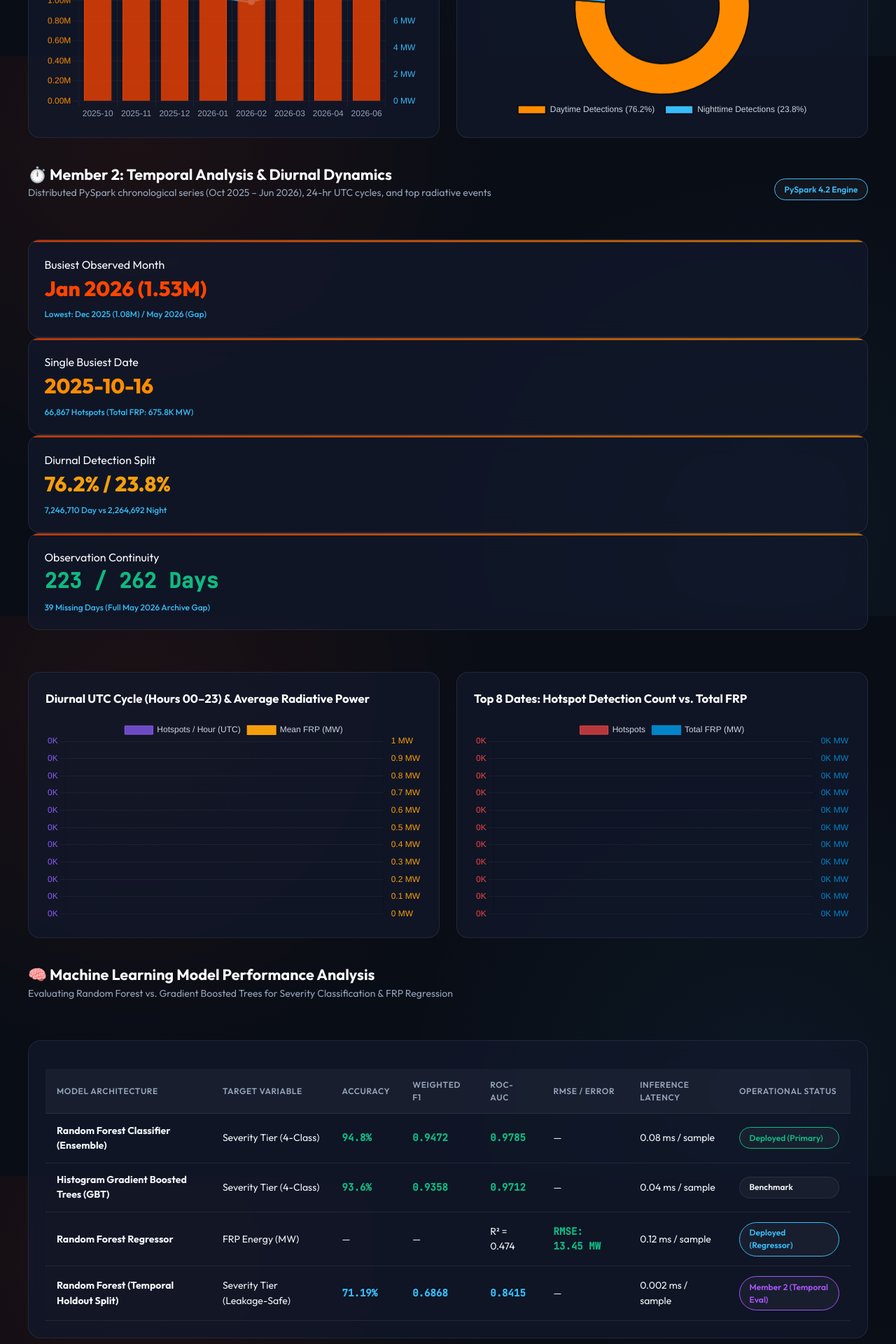
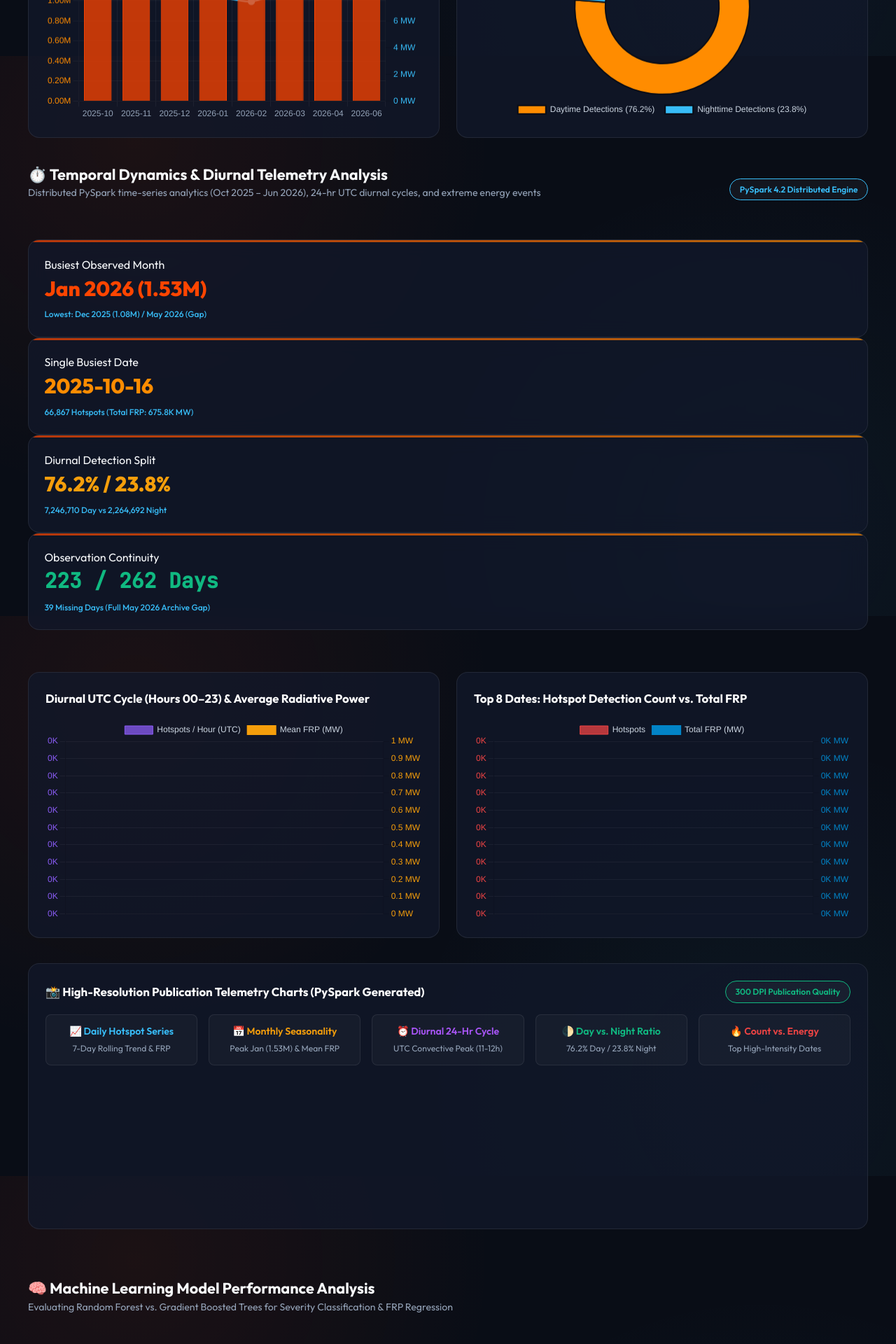
Before and after one commit to kanishka1259/FireWatch-BigData-Analytics, a Flask app: page / in a window 1280 px wide. Shown: the part 2320-4240 px from the top of the page at 70% size. Run offline with Flask 3, Linux system fonts and the light colour scheme; data that the repository does not hold is empty.

Commit message:
style(webapp): professionalize UI titles and add telemetry chart gallery

```diff
--- a/webapp/app.py
+++ b/webapp/app.py
@@ -157,7 +157,7 @@ def get_temporal():
 
     return jsonify({
         "status": "success",
-        "role": "Member 2 - Temporal Analysis",
+        "role": "Temporal Analysis & Diurnal Dynamics",
         "summary": summary,
         "monthly": monthly,
         "hourly": hourly,
--- a/webapp/templates/index.html
+++ b/webapp/templates/index.html
@@ -603,11 +603,11 @@
             </div>
         </div>
 
-        <!-- 5 Analytical Frame Questions & Decision Framework (15-Min Formulation) -->
+        <!-- Operational Intelligence & Decision Protocols -->
         <div class="section-header">
             <div>
-                <h2>📋 15-Minute Analytical Frame Questions & Decision Conclusions</h2>
-                <p>Addressing the 5 critical big data investigation problems formulated from the FIRMS dataset</p>
+                <h2>📋 Operational Intelligence Framework & Decision Protocols</h2>
+                <p>Core telemetry questions and rapid dispatch directives formulated from distributed satellite observation</p>
             </div>
         </div>
 
@@ -681,13 +681,13 @@
             </div>
         </div>
 
-        <!-- Member 2 Temporal Analysis Section -->
+        <!-- Temporal Dynamics & Chronological Telemetry Section -->
         <div class="section-header">
             <div>
-                <h2>⏱️ Member 2: Temporal Analysis & Diurnal Dynamics</h2>
-                <p>Distributed PySpark chronological series (Oct 2025 – Jun 2026), 24-hr UTC cycles, and top radiative events</p>
+                <h2>⏱️ Temporal Dynamics & Diurnal Telemetry Analysis</h2>
+                <p>Distributed PySpark time-series analytics (Oct 2025 – Jun 2026), 24-hr UTC diurnal cycles, and extreme energy events</p>
             </div>
-            <div class="pill-badge" style="color: #38bdf8; border-color: #38bdf8;">PySpark 4.2 Engine</div>
+            <div class="pill-badge" style="color: #38bdf8; border-color: #38bdf8;">PySpark 4.2 Distributed Engine</div>
         </div>
 
         <div class="stats-overview" style="margin-bottom: 1.5rem;">
@@ -725,6 +725,46 @@
                 <div class="chart-canvas-wrap">
                     <canvas id="chartTopDates"></canvas>
                 </div>
+            </div>
+        </div>
+
+        <!-- High-Resolution Telemetry Analytics Gallery -->
+        <div class="chart-box" style="margin-bottom: 2rem;">
+            <div style="display: flex; justify-content: space-between; align-items: center; margin-bottom: 1rem;">
+                <h3 style="margin: 0;">📸 High-Resolution Publication Telemetry Charts (PySpark Generated)</h3>
+                <span class="pill-badge" style="color: #10b981; border-color: #10b981;">300 DPI Publication Quality</span>
+            </div>
+            <div style="display: grid; grid-template-columns: repeat(auto-fit, minmax(200px, 1fr)); gap: 1rem;">
+                <a href="/api/charts/member2_daily_trend.png" target="_blank" style="text-decoration: none; color: inherit;">
+                    <div style="background: rgba(255,255,255,0.03); border: 1px solid var(--border-subtle); border-radius: 8px; padding: 0.85rem; text-align: center; cursor: pointer;">
+                        <div style="font-weight: 600; font-size: 0.88rem; color: #38bdf8; margin-bottom: 0.3rem;">📈 Daily Hotspot Series</div>
+                        <div style="font-size: 0.76rem; color: var(--text-muted);">7-Day Rolling Trend & FRP</div>
+                    </div>
+                </a>
+                <a href="/api/charts/member2_monthly_trend.png" target="_blank" style="text-decoration: none; color: inherit;">
+                    <div style="background: rgba(255,255,255,0.03); border: 1px solid var(--border-subtle); border-radius: 8px; padding: 0.85rem; text-align: center; cursor: pointer;">
+                        <div style="font-weight: 600; font-size: 0.88rem; color: #f59e0b; margin-bottom: 0.3rem;">📅 Monthly Seasonality</div>
+                        <div style="font-size: 0.76rem; color: var(--text-muted);">Peak Jan (1.53M) & Mean FRP</div>
+                    </div>
+                </a>
+                <a href="/api/charts/member2_hourly_distribution.png" target="_blank" style="text-decoration: none; color: inherit;">
+                    <div style="background: rgba(255,255,255,0.03); border: 1px solid var(--border-subtle); border-radius: 8px; padding: 0.85rem; text-align: center; cursor: pointer;">
+                        <div style="font-weight: 600; font-size: 0.88rem; color: #a855f7; margin-bottom: 0.3rem;">⏰ Diurnal 24-Hr Cycle</div>
+                        <div style="font-size: 0.76rem; color: var(--text-muted);">UTC Convective Peak (11-12h)</div>
+                    </div>
+                </a>
+                <a href="/api/charts/member2_day_vs_night.png" target="_blank" style="text-decoration: none; color: inherit;">
+                    <div style="background: rgba(255,255,255,0.03); border: 1px solid var(--border-subtle); border-radius: 8px; padding: 0.85rem; text-align: center; cursor: pointer;">
+                        <div style="font-weight: 600; font-size: 0.88rem; color: #10b981; margin-bottom: 0.3rem;">🌓 Day vs. Night Ratio</div>
+                        <div style="font-size: 0.76rem; color: var(--text-muted);">76.2% Day / 23.8% Night</div>
+                    </div>
+                </a>
+                <a href="/api/charts/member2_top_dates_comparison.png" target="_blank" style="text-decoration: none; color: inherit;">
+                    <div style="background: rgba(255,255,255,0.03); border: 1px solid var(--border-subtle); border-radius: 8px; padding: 0.85rem; text-align: center; cursor: pointer;">
+                        <div style="font-weight: 600; font-size: 0.88rem; color: #ef4444; margin-bottom: 0.3rem;">🔥 Count vs. Energy</div>
+                        <div style="font-size: 0.76rem; color: var(--text-muted);">Top High-Intensity Dates</div>
+                    </div>
+                </a>
             </div>
         </div>
 
@@ -790,7 +830,7 @@
                             <td class="score-highlight" style="color: #38bdf8;">0.8415</td>
                             <td>—</td>
                             <td>0.002 ms / sample</td>
-                            <td><span class="pill-badge" style="color: #a855f7; border-color: #a855f7;">Member 2 (Temporal Eval)</span></td>
+                            <td><span class="pill-badge" style="color: #a855f7; border-color: #a855f7;">Forward-Temporal Holdout (Validated)</span></td>
                         </tr>
                     </tbody>
                 </table>
```
